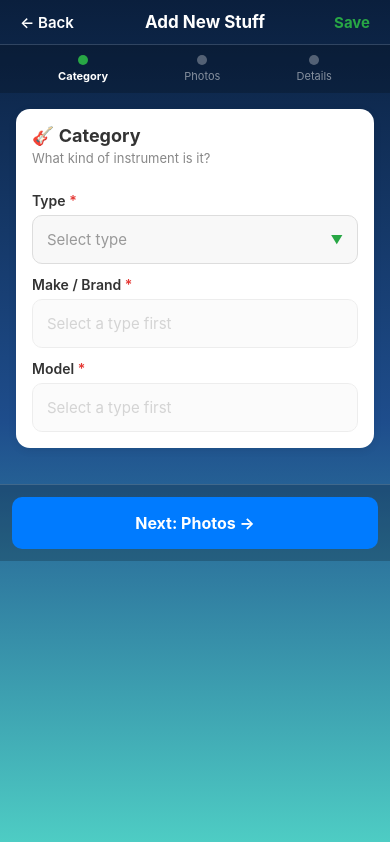
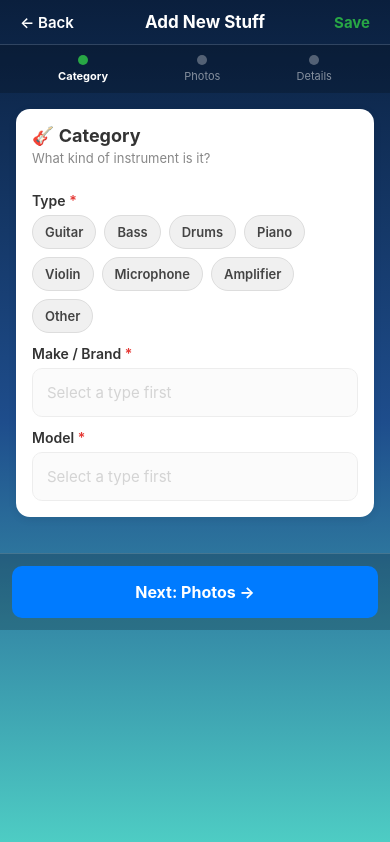
Before and after one commit to dps3ven/my_stuff, a React Native app: screen /AddInstrument in a window 390 px wide. Built offline with nearby package versions, Linux system fonts and the light colour scheme.

Commit message:
new scroll

```diff
--- a/screens/AddInstrumentScreen.js
+++ b/screens/AddInstrumentScreen.js
@@ -1,5 +1,5 @@
 import React, { useState, useEffect, useRef } from 'react';
-import { View, Text, TextInput, TouchableOpacity, StyleSheet, ScrollView, Alert, Image, KeyboardAvoidingView, Platform, useWindowDimensions, Modal, FlatList } from 'react-native';
+import { View, Text, TextInput, TouchableOpacity, StyleSheet, ScrollView, Alert, Image, KeyboardAvoidingView, Platform, useWindowDimensions } from 'react-native';
 import { LinearGradient } from 'expo-linear-gradient';
 import * as ImagePicker from 'expo-image-picker';
 import { useSafeAreaInsets } from 'react-native-safe-area-context';
@@ -82,9 +82,6 @@ export default function AddInstrumentScreen({ navigation, route }) {
     images: editItem?.images || [],
   });
   const [errorMessage, setErrorMessage] = useState('');
-  const [activePicker, setActivePicker] = useState(null);
-  const [activePickerItems, setActivePickerItems] = useState([]);
-  const [activePickerCallback, setActivePickerCallback] = useState(null);
   const scrollViewRef = useRef(null);
 
   useEffect(() => {
@@ -159,26 +156,29 @@ export default function AddInstrumentScreen({ navigation, route }) {
   };
 
   // ── Picker helpers ─────────────────────────────────────────────
-  const openPicker = (title, items, onSelect) => {
-    setActivePicker(title);
-    setActivePickerItems(items.filter(i => i.value !== ''));
-    setActivePickerCallback(() => onSelect);
+  // Inline chip-style picker — keeps options in the page flow so they scroll
+  // with the rest of the form regardless of screen size or orientation.
+  const renderPickerButton = (label, selectedValue, title, items, onSelect) => {
+    const options = items.filter(i => i.value !== '');
+    return (
+      <View style={styles.chipPickerRow}>
+        {options.map(opt => {
+          const active = selectedValue === opt.value;
+          return (
+            <TouchableOpacity
+              key={opt.value}
+              style={[styles.chipOption, active && styles.chipOptionActive]}
+              onPress={() => onSelect(opt.value)}
+            >
+              <Text style={[styles.chipOptionText, active && styles.chipOptionTextActive]}>
+                {opt.label}
+              </Text>
+            </TouchableOpacity>
+          );
+        })}
+      </View>
+    );
   };
-
-  const closePicker = (value) => {
-    if (value !== undefined && activePickerCallback) activePickerCallback(value);
-    setActivePicker(null);
-    setActivePickerItems([]);
-    setActivePickerCallback(null);
-    setTimeout(() => scrollViewRef.current?.flashScrollIndicators?.(), 100);
-  };
-
-  const renderPickerButton = (label, selectedValue, title, items, onSelect) => (
-    <TouchableOpacity style={styles.pickerButton} onPress={() => openPicker(title, items, onSelect)}>
-      <Text style={[styles.pickerButtonText, !selectedValue && { color: '#999' }]}>{selectedValue || label}</Text>
-      <Text style={styles.pickerArrow}>▼</Text>
-    </TouchableOpacity>
-  );
 
   // ── Save ───────────────────────────────────────────────────────
   const saveInstrument = async () => {
@@ -433,28 +433,6 @@ export default function AddInstrumentScreen({ navigation, route }) {
         />
         {renderMobileWizard()}
       </KeyboardAvoidingView>
-
-      {/* Picker Modal */}
-      <Modal visible={activePicker !== null} transparent animationType="slide"
-        onRequestClose={() => closePicker()} hardwareAccelerated>
-        <View style={styles.modalOverlay}>
-          <TouchableOpacity style={{ flex: 1 }} activeOpacity={1} onPress={() => closePicker()} />
-          <View style={styles.modalContent}>
-            <View style={styles.modalHeader}>
-              <Text style={styles.modalTitle}>{activePicker}</Text>
-              <TouchableOpacity onPress={() => closePicker()}>
-                <Text style={styles.modalClose}>✕</Text>
-              </TouchableOpacity>
-            </View>
-            <FlatList data={activePickerItems} keyExtractor={item => item.value}
-              renderItem={({ item }) => (
-                <TouchableOpacity style={styles.modalItem} onPress={() => closePicker(item.value)}>
-                  <Text style={styles.modalItemText}>{item.label}</Text>
-                </TouchableOpacity>
-              )} />
-          </View>
-        </View>
-      </Modal>
     </>
   );
 }
@@ -626,6 +604,33 @@ const styles = StyleSheet.create({
   },
   pickerButtonText: { fontSize: 15, color: '#333' },
   pickerArrow: { fontSize: 12, color: '#28a745', fontWeight: 'bold' },
+  // Inline chip-style picker — replaces modal-based dropdown so options
+  // flow with the page rather than overlay it.
+  chipPickerRow: {
+    flexDirection: 'row',
+    flexWrap: 'wrap',
+    gap: 8,
+  },
+  chipOption: {
+    paddingHorizontal: 12,
+    paddingVertical: 8,
+    borderRadius: 18,
+    backgroundColor: '#f0f0f0',
+    borderWidth: 1,
+    borderColor: '#ddd',
+  },
+  chipOptionActive: {
+    backgroundColor: '#0064d2',
+    borderColor: '#0064d2',
+  },
+  chipOptionText: {
+    fontSize: 13,
+    color: '#444',
+    fontWeight: '600',
+  },
+  chipOptionTextActive: {
+    color: '#fff',
+  },
   disabledField: { opacity: 0.5 },
   disabledText: { color: '#aaa', fontSize: 15 },
   otherInput: {
@@ -654,23 +659,4 @@ const styles = StyleSheet.create({
     marginBottom: 16, borderWidth: 1, borderColor: '#ffcdd2',
   },
   errorText: { color: '#c62828', textAlign: 'center', fontSize: 14, fontWeight: '600' },
-
-  // ── Modal ────────────────────────────────────────────────────
-  modalOverlay: {
-    flex: 1, backgroundColor: 'rgba(0,0,0,0.5)',
-    justifyContent: 'flex-end', flexDirection: 'column',
-  },
-  modalContent: {
-    backgroundColor: '#fff', borderTopLeftRadius: 20, borderTopRightRadius: 20,
-    maxHeight: '60%', paddingBottom: 30,
-    width: '90%', maxWidth: 500, alignSelf: 'center',
-  },
-  modalHeader: {
-    flexDirection: 'row', justifyContent: 'space-between', alignItems: 'center',
-    padding: 16, borderBottomWidth: 1, borderBottomColor: '#eee',
-  },
-  modalTitle: { fontSize: 18, fontWeight: '700', color: '#333' },
-  modalClose: { fontSize: 20, color: '#999', padding: 4 },
-  modalItem: { padding: 16, borderBottomWidth: 1, borderBottomColor: '#f5f5f5' },
-  modalItemText: { fontSize: 16, color: '#333' },
 });
```
